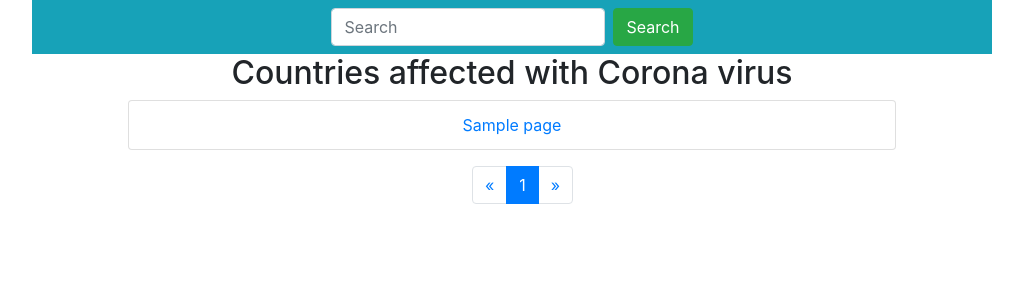
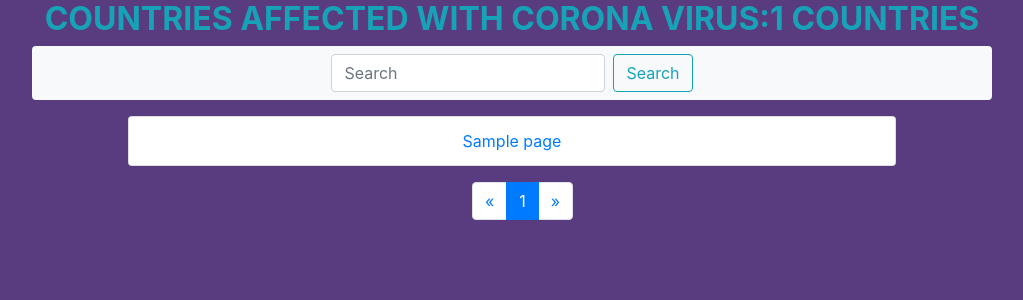
Before and after one commit to Collinsbrefo123/Corona_API, a Django app: template fetch_api/templates/fetch.html in a window 1280 px wide. Shown: the top 300 px of the page, without its empty margins (128-1151 px from the left). Run offline with Django 3.2, Linux system fonts and the light colour scheme; the template is opened without the code that fills it: most values are stand-ins (such as "Sample title", 1, 10 or a date in 2020).

Commit message:
search functionality

```diff
--- a/api_fetching/urls.py
+++ b/api_fetching/urls.py
@@ -19,7 +19,7 @@ from fetch_api import views
 
 urlpatterns = [
     path('admin/', admin.site.urls),
-    path('fetch/', views.fetchapi, name='fetchapi'),
+    path('', views.fetchapi, name='fetchapi'),
     path('country/<str:code>', views.fetchcountry, name='fetchcountry')
 ]
 
--- a/fetch_api/static/css/styles.css
+++ b/fetch_api/static/css/styles.css
@@ -1,3 +1,3 @@
-.centered{
-    width: 50rem;
+.hero{
+    background-color: #583c7f;
 }
--- a/fetch_api/templates/base.html
+++ b/fetch_api/templates/base.html
@@ -13,7 +13,7 @@
 
     {% endblock %}</title>
   </head>
-  <body>
+  <body class="hero">
 {% block content %}
 
 {% endblock %}
--- a/fetch_api/templates/fetch.html
+++ b/fetch_api/templates/fetch.html
@@ -3,15 +3,17 @@
 {% block title %}Countries{% endblock %}
 
 {% block content %}
-    <div>
-        <nav class="navbar navbar-dark bg-info mx-auto text-center" style="width: 60rem;">
-            <form class="form-inline mx-auto text-center">
-                <input class="form-control mr-sm-2" type="search" placeholder="Search" aria-label="Search">
-                <button class="btn btn-success my-2 my-sm-0" type="submit">Search</button>
+            <h2 class="text-center text-uppercase text-info font-weight-bold">Countries affected with Corona virus:{{ count }} Countries</h2>
+
+    <div >
+        <nav class="pt-2 navbar navbar-dark bg-light mx-auto text-center rounded" style="width: 60rem;">
+            <form action="{% url 'fetchapi' %}" enctype='multipart/form-data' class="form-inline mx-auto text-center">
+                {% csrf_token %}
+                <input class="form-control mr-sm-2 text-capitalize" type="search" name="search" placeholder="Search" aria-label="Search">
+                <button class="btn btn-outline-info my-2 my-sm-0" type="submit">Search</button>
             </form>
         </nav>
-        <h2 class="text-center">Countries affected with Corona virus</h2>
-        <ol class="list-group text-center mx-auto" style="width: 48rem;">
+        <ol class="pt-3 list-group text-center mx-auto" style="width: 48rem;">
             {% for req in pages.object_list %}
                 <li class="list-group-item"><a href="{% url 'fetchcountry' req.code %}">{{ req.name }}</a></li>
                 {#            <p>{{ req.latest_data }}</p>#}
@@ -36,7 +38,7 @@
                                 <a class="page-link" href="?page={{ page }}">{{ page }} <span
                                         class="sr-only">(current)</span></a>
                             </li>
-                        {% elif page > pages.number|add:-6 and page < pages.number|add:6 %}
+                        {% elif page > pages.number|add:-1 and page < pages.number|add:6 %}
                             <li class="page-item"><a class="page-link " href="?page={{ page }}">{{ page }}</a></li>
                         {% endif %}
 
```
Also changed, not shown: fetch_api/templates/fetchcountry.html (+53 -9 lines), fetch_api/views.py (+23 -4 lines).
